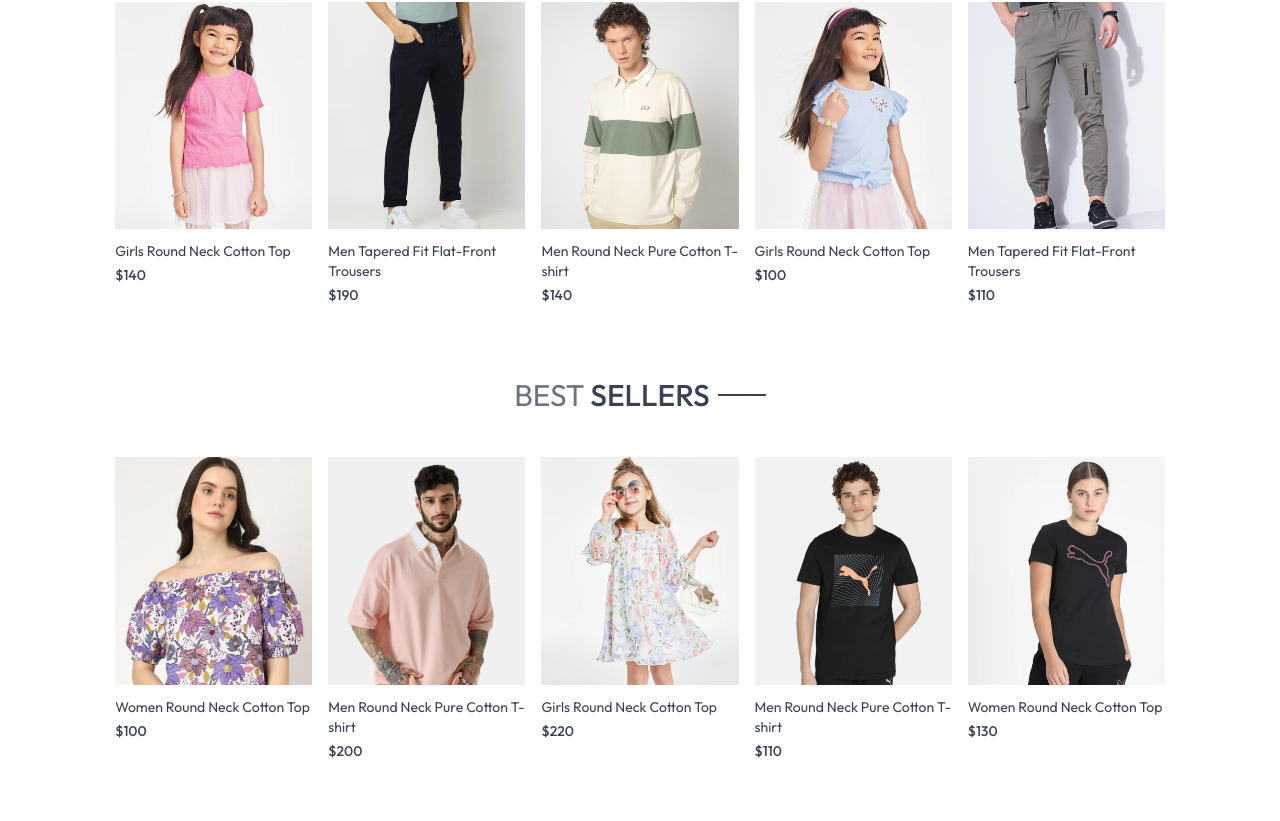
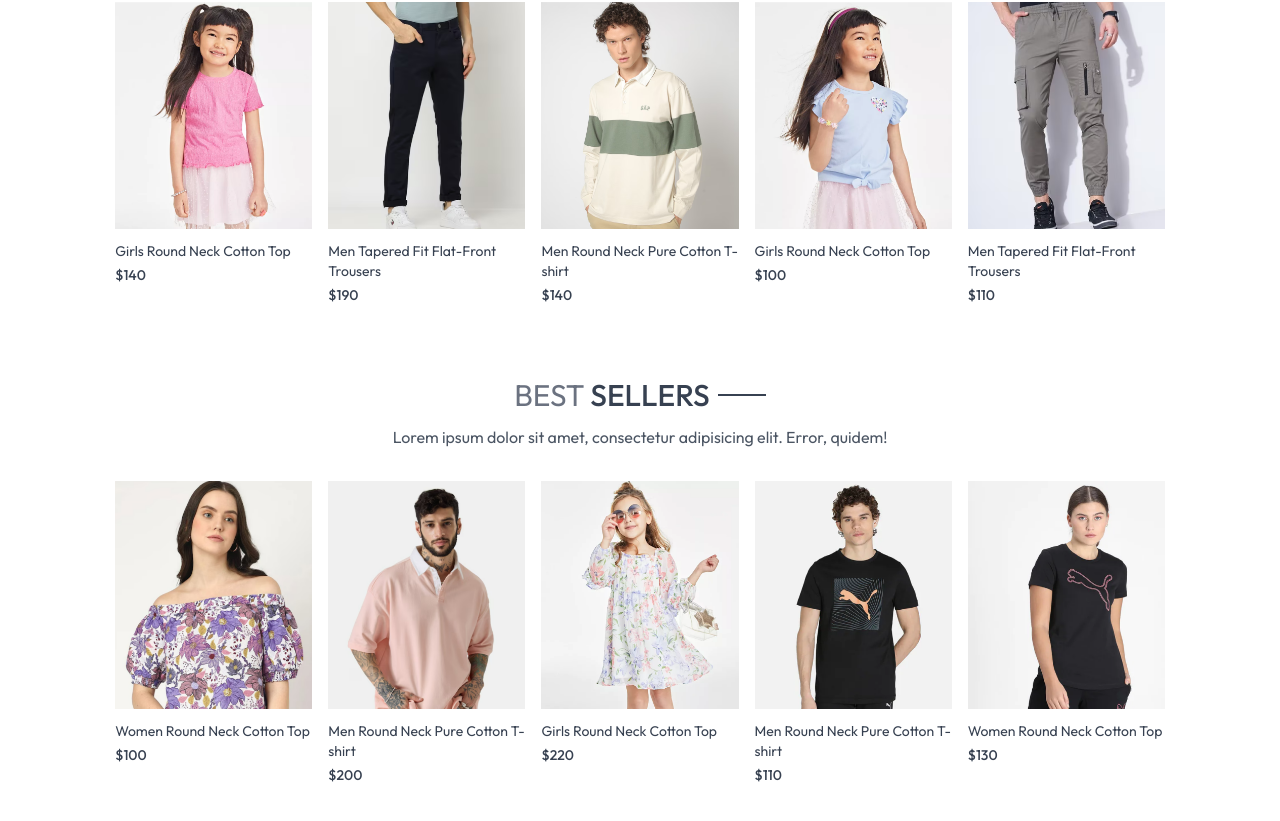
Before and after one commit to ashrafultusar/urban-frontend, a React (Vite) app in the folder urban-frontend/: page / in a window 1280 px wide. Shown: the part 1019-1840 px from the top of the page. Built offline with nearby package versions, Linux system fonts and the light colour scheme.

Commit message:
added update

```diff
--- a/urban-frontend/src/components/BestSeller.jsx
+++ b/urban-frontend/src/components/BestSeller.jsx
@@ -17,7 +17,7 @@ console.log(bestSeller);
       <div className="text-center text-3xl py-8">
         <Title text1={"BEST"} text2={"SELLERS"}></Title>
         <p className="w-3/4 m-auto text-xs sm:text-sm md:text-base text-gray-600">
-
+Lorem ipsum dolor sit amet, consectetur adipisicing elit. Error, quidem!
         </p>
       </div>
           <div className="grid grid-cols-2 sm:grid-cols-3 md:grid-cols-4 lg:grid-cols-5 gap-4 gap-y-6">
```
